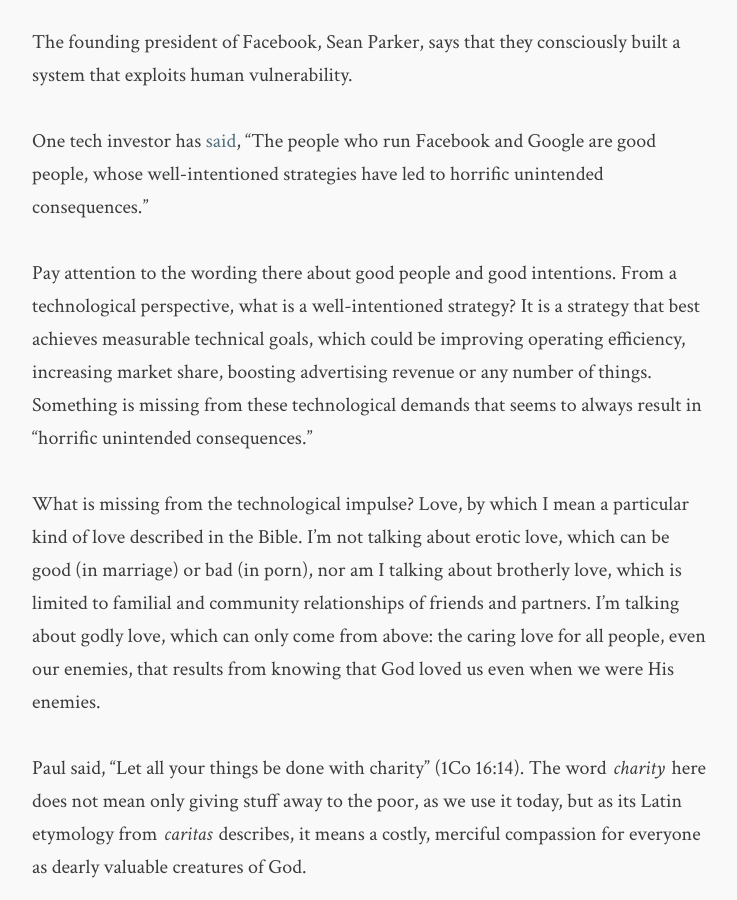
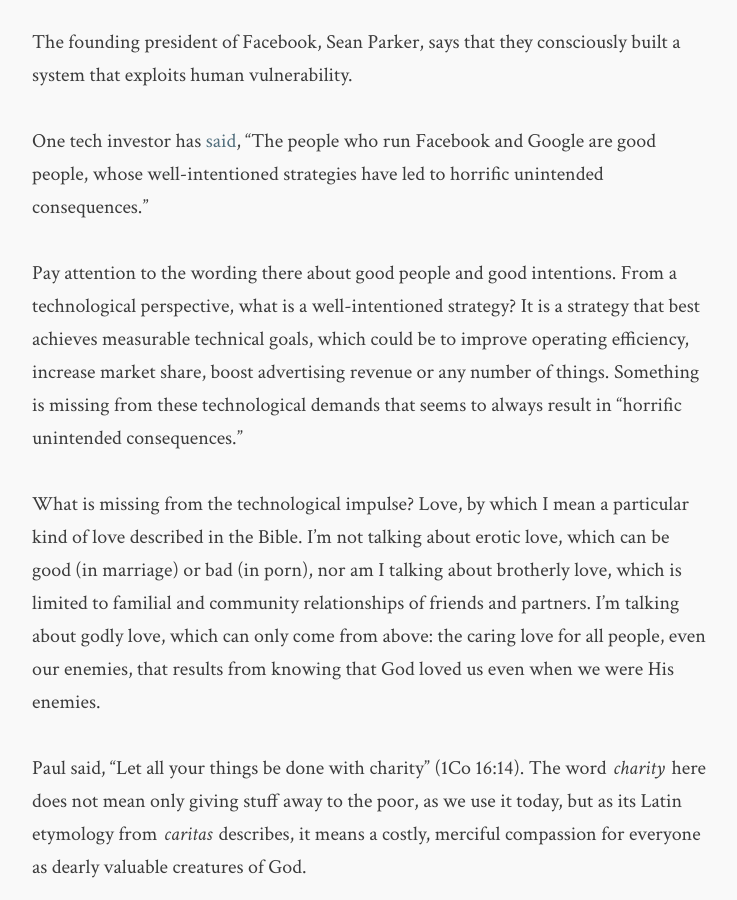
Before and after one commit to flashlightministries/oilforlight, a Jekyll site: the page built from _posts/2017-11-09-tech-better-way.md, in a window 1280 px wide and 900 px high, scrolled down 877 px. Shown: the whole window, without its empty margins (268-1005 px from the left). Built offline with Jekyll 4.4.1, drawn with Linux system fonts in a browser that asks for light colours; nearby versions of some CDN libraries.

Commit message:
Update 2017-11-09-tech-better-way.md

```diff
--- a/_posts/2017-11-09-tech-better-way.md
+++ b/_posts/2017-11-09-tech-better-way.md
@@ -16,7 +16,7 @@ The founding president of Facebook, Sean Parker, says that they consciously buil
 
 One tech investor has [said](https://www.theguardian.com/technology/2017/oct/05/smartphone-addiction-silicon-valley-dystopia){:target="_blank"}, "The people who run Facebook and Google are good people, whose well-intentioned strategies have led to horrific unintended consequences."
 
-Pay attention to the wording there about good people and good intentions.  From a technological perspective, what is a well-intentioned strategy?  It is a strategy that best achieves measurable technical goals, which could be improving operating efficiency, increasing market share, boosting advertising revenue or any number of things.  Something is missing from these technological demands that seems to always result in "horrific unintended consequences."
+Pay attention to the wording there about good people and good intentions.  From a technological perspective, what is a well-intentioned strategy?  It is a strategy that best achieves measurable technical goals, which could be to improve operating efficiency, increase market share, boost advertising revenue or any number of things.  Something is missing from these technological demands that seems to always result in "horrific unintended consequences."
 
 What is missing from the technological impulse?  Love, by which I mean a particular kind of love described in the Bible.  I'm not talking about erotic love, which can be good (in marriage) or bad (in porn), nor am I talking about brotherly love, which is limited to familial and community relationships of friends and partners.  I'm talking about godly love, which can only come from above: the caring love for all people, even our enemies, that results from knowing that God loved us even when we were His enemies.
 
```
